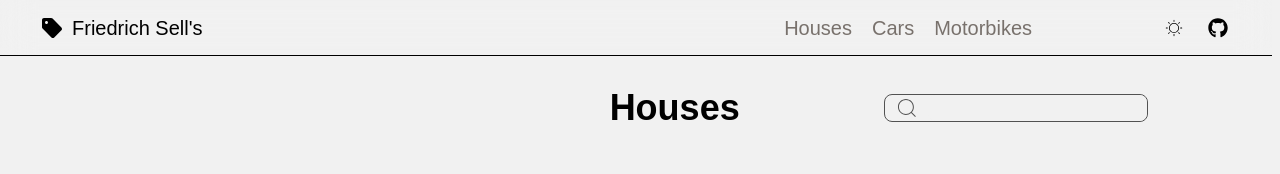
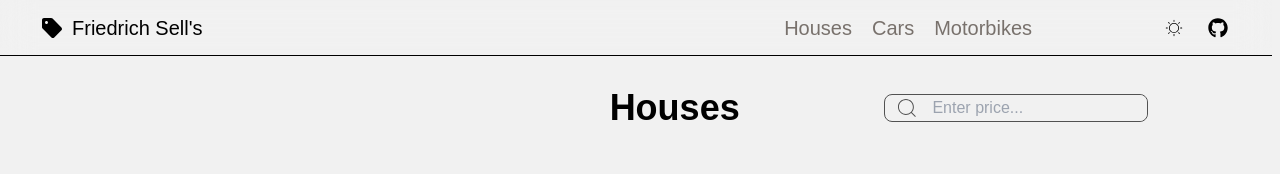
Before and after one commit to Friedrich482/react-houses-cars-motorbikes-sell, a React (Vite) app: page /houses in a window 1280 px wide. Shown: the top 174 px of the page. Built offline with nearby package versions, Linux system fonts and the light colour scheme.

Commit message:
added filter on the housesList depending of the price entered

```diff
--- a/src/components/House/Houses.tsx
+++ b/src/components/House/Houses.tsx
@@ -3,8 +3,8 @@ import House from "./House";
 import HousesData from "./HousesData";
 import Dialog from "../Dialog";
 import { toast } from "react-toastify";
-import type { DarkModeProps } from "../../types";
-const Houses = ({ dark, setDark }: DarkModeProps) => {
+import type { HousesListProps } from "../../types";
+const Houses = ({ dark, priceSearch }: HousesListProps) => {
   const [tempPrice, setTempPrice] = useState<number>(0);
   const [openModal, setOpenModal] = useState(false);
   const [yesButtonDialog, setYesButtonDialog] = useState(false);
@@ -33,7 +33,8 @@ const Houses = ({ dark, setDark }: DarkModeProps) => {
 
   return (
     <>
-      {HousesData.map(({ src, id, price, location, sold }) => (
+      {priceSearch === 0
+        ? HousesData.map(({ src, id, price, location, sold }) => (
             <House
               src={src}
               id={id}
@@ -42,12 +43,27 @@ const Houses = ({ dark, setDark }: DarkModeProps) => {
               location={location}
               sold={sold}
               dark={dark}
-          setDark={setDark}
               toggleModal={toggleModal}
               yesButtonDialog={yesButtonDialog}
               setYesButtonDialog={setYesButtonDialog}
             />
-      ))}
+          ))
+        : HousesData.filter(({ price }) => priceSearch === price).map(
+            ({ src, id, price, location, sold }) => (
+              <House
+                src={src}
+                id={id}
+                key={id}
+                price={price}
+                location={location}
+                sold={sold}
+                dark={dark}
+                toggleModal={toggleModal}
+                yesButtonDialog={yesButtonDialog}
+                setYesButtonDialog={setYesButtonDialog}
+              />
+            ),
+          )}
       <Dialog
         openModal={openModal}
         setOpenModal={setOpenModal}
@@ -55,7 +71,6 @@ const Houses = ({ dark, setDark }: DarkModeProps) => {
         dialogRef={dialogRef}
         tempPrice={tempPrice}
         dark={dark}
-        setDark={setDark}
         yesButtonDialog={yesButtonDialog}
         setYesButtonDialog={setYesButtonDialog}
       />
--- a/src/components/SearchBar.tsx
+++ b/src/components/SearchBar.tsx
@@ -1,12 +1,41 @@
 import { CiSearch } from "react-icons/ci";
-const SearchBar = () => {
+import { SearchPrice } from "../types";
+import { twMerge as tm } from "tailwind-merge";
+const SearchBar = ({ dark, priceSearch, setPriceSearch }: SearchPrice) => {
+  const searchInputHandler = (event: React.ChangeEvent<HTMLInputElement>) => {
+    setPriceSearch(Number(event.target.value));
+  };
   return (
-    <div className="group flex h-7 w-7/12 items-center justify-center house-break:w-5/12">
-      <div className="group flex h-full w-full min-w-40 items-center justify-center rounded-lg border border-neutral-600 bg-default-white house-break:w-6/12">
-        <CiSearch className="size-6 w-2/12 flex-shrink-0 text-neutral-600" />
+    <div
+      className={tm(
+        "group flex h-7 w-7/12 items-center justify-center house-break:w-5/12",
+        dark && "bg-default-black",
+      )}
+    >
+      <div
+        className={tm(
+          "group flex h-full w-full min-w-40 items-center justify-center rounded-lg border border-neutral-600 bg-default-white house-break:w-6/12",
+          dark && "bg-default-black",
+        )}
+      >
+        <CiSearch
+          className={tm(
+            "peer size-6 w-2/12 flex-shrink-0 rounded-lg text-neutral-600",
+            dark && "bg-default-black",
+          )}
+        />
         <input
-          type="text"
-          className="h-full w-10/12 flex-shrink-0 rounded-lg bg-default-white indent-1 outline-none"
+          type="number"
+          value={priceSearch === 0 ? "" : Number(priceSearch).toString()}
+          onChange={(event) => {
+            searchInputHandler(event);
+          }}
+          className={tm(
+            "h-full w-10/12 flex-shrink-0 rounded-lg bg-default-white indent-1 outline-none",
+            dark && "bg-default-black text-white",
+          )}
+          min={0}
+          placeholder="Enter price..."
         />
       </div>
     </div>
--- a/src/index.css
+++ b/src/index.css
@@ -18,3 +18,13 @@ body {
 html {
   scroll-behavior: smooth;
 }
+
+input::-webkit-outer-spin-button,
+input::-webkit-inner-spin-button {
+  -webkit-appearance: none;
+  margin: 0;
+}
+
+input[type="number"] {
+  -moz-appearance: textfield;
+}
--- a/src/pages/HousesPage.tsx
+++ b/src/pages/HousesPage.tsx
@@ -2,7 +2,9 @@ import Houses from "../components/House";
 import type { DarkModeProps } from "../types";
 import { twMerge as tm } from "tailwind-merge";
 import SearchBar from "../components/SearchBar";
-const HousesPage = ({ dark, setDark }: DarkModeProps) => {
+import { useState } from "react";
+const HousesPage = ({ dark }: DarkModeProps) => {
+  const [priceSearch, setPriceSearch] = useState(0);
   return (
     <>
       <section className="flex items-center justify-center gap-3 max-house-break:flex-col">
@@ -14,10 +16,14 @@ const HousesPage = ({ dark, setDark }: DarkModeProps) => {
         >
           Houses
         </h2>
-        <SearchBar />
+        <SearchBar
+          dark={dark}
+          priceSearch={priceSearch}
+          setPriceSearch={setPriceSearch}
+        />
       </section>
       <main className="flex w-full flex-wrap items-center justify-center gap-10 pl-10 pr-10">
-        <Houses dark={dark} setDark={setDark} />
+        <Houses dark={dark} priceSearch={priceSearch} />
       </main>
     </>
   );
--- a/src/types.ts
+++ b/src/types.ts
@@ -23,12 +23,14 @@ export type ModalProps = {
   tempPrice: number;
   yesButtonDialog: boolean;
   setYesButtonDialog: React.Dispatch<React.SetStateAction<boolean>>;
-} & DarkModeProps;
+} & Omit<DarkModeProps, "setDark">;
 
 export type House = HouseProps &
-  DarkModeProps &
+  Omit<DarkModeProps, "setDark"> &
   Omit<ModalProps, "dialogRef" | "setOpenModal" | "tempPrice" | "openModal">;
 
+export type HousesListProps = Omit<DarkModeProps, "setDark"> &
+  Omit<SearchPrice, "setPriceSearch">;
 export type ArticleCardProps = {
   name: string;
   src: string;
@@ -44,3 +46,8 @@ export type User = {
 };
 
 export type UserDark = User & Omit<DarkModeProps, "setDark">;
+
+export type SearchPrice = {
+  priceSearch: number;
+  setPriceSearch: React.Dispatch<React.SetStateAction<number>>;
+} & Omit<DarkModeProps, "setDark">;
```
Lines whose indentation alone changed are shown as unchanged.
